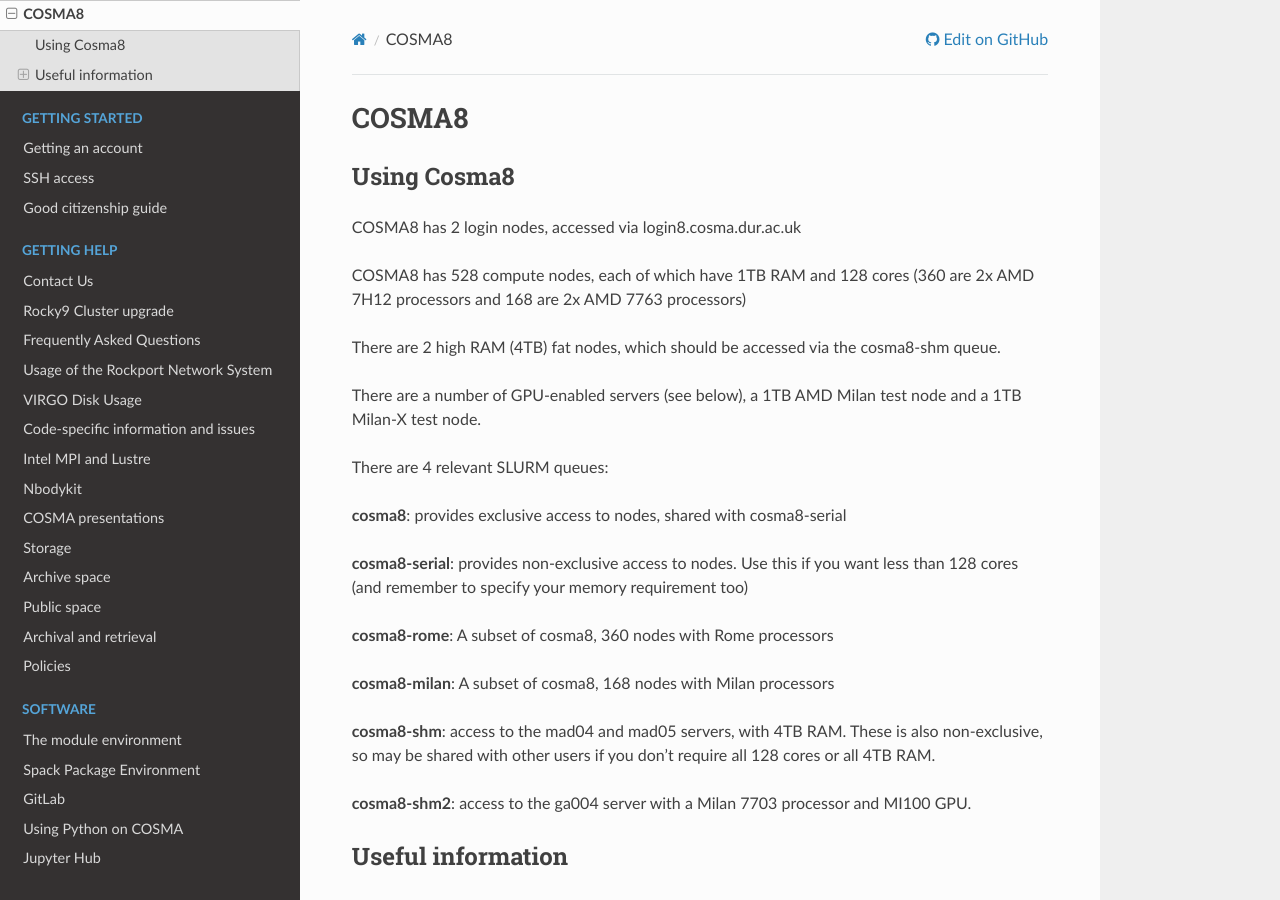
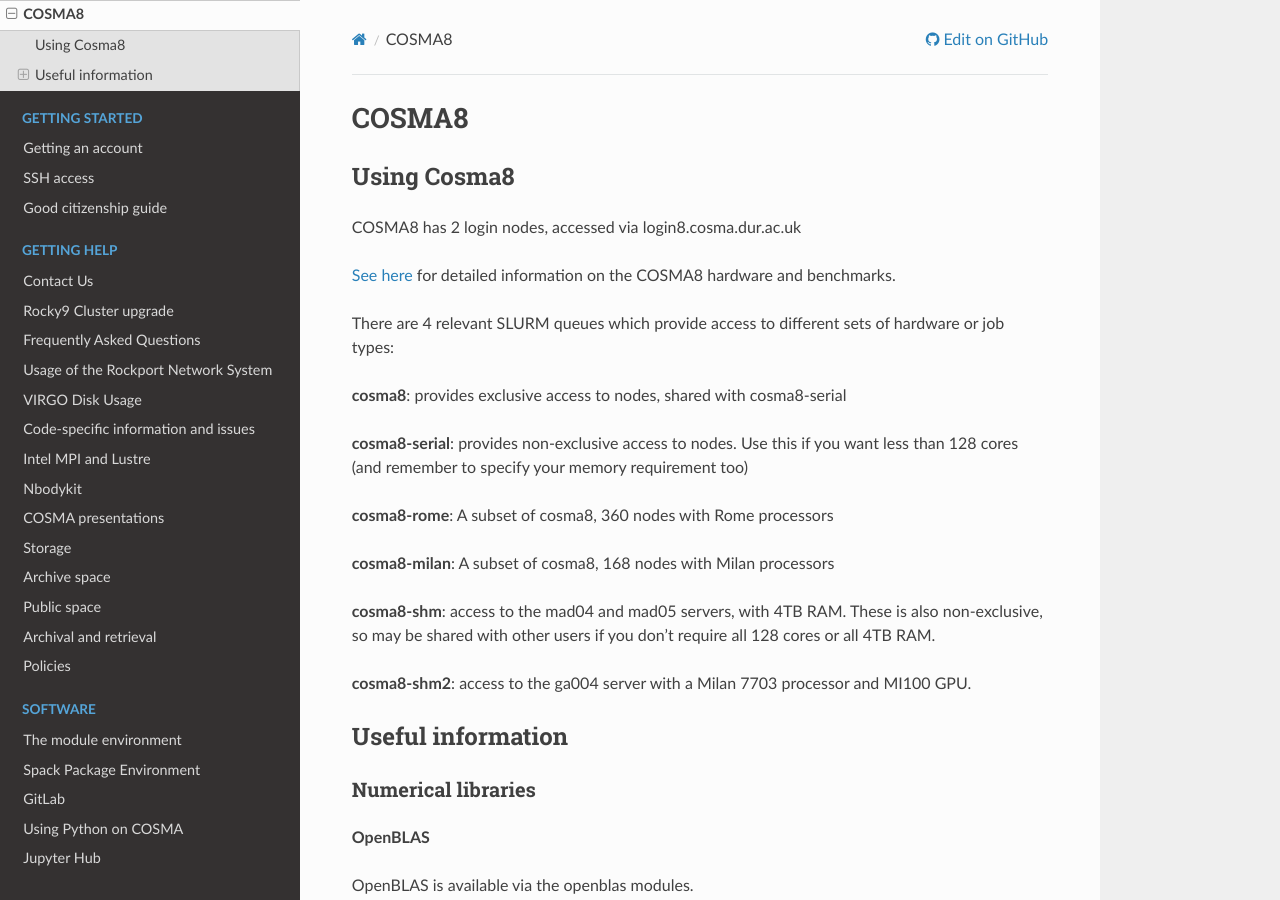
Before and after one commit to agb32/cosmadoc, a Sphinx documentation site: the page built from docs/source/cosma8.md, in a window 1280 px wide and 900 px high. Built offline with Sphinx 7.4.7 and the Read the Docs theme 3.1.0, drawn with Linux system fonts in a browser that asks for light colours.

Commit message:
Link to hardware info in COSMA8 page, removed duplicate information from usage page.

```diff
--- a/docs/source/cosma8.md
+++ b/docs/source/cosma8.md
@@ -4,13 +4,9 @@
 
 COSMA8 has 2 login nodes, accessed via login8.cosma.dur.ac.uk
 
-COSMA8 has 528 compute nodes, each of which have 1TB RAM and 128 cores (360 are 2x AMD 7H12 processors and 168 are 2x AMD 7763 processors)
+[See here](facilities.md#cosma8) for detailed information on the COSMA8 hardware and benchmarks.
 
-There are 2 high RAM (4TB) fat nodes, which should be accessed via the cosma8-shm queue.
-
-There are a number of GPU-enabled servers (see below), a 1TB AMD Milan test node and a 1TB Milan-X test node.
-
-There are 4 relevant SLURM queues:
+There are 4 relevant SLURM queues which provide access to different sets of hardware or job types:
 
 __cosma8__: provides exclusive access to nodes, shared with cosma8-serial
 
```
